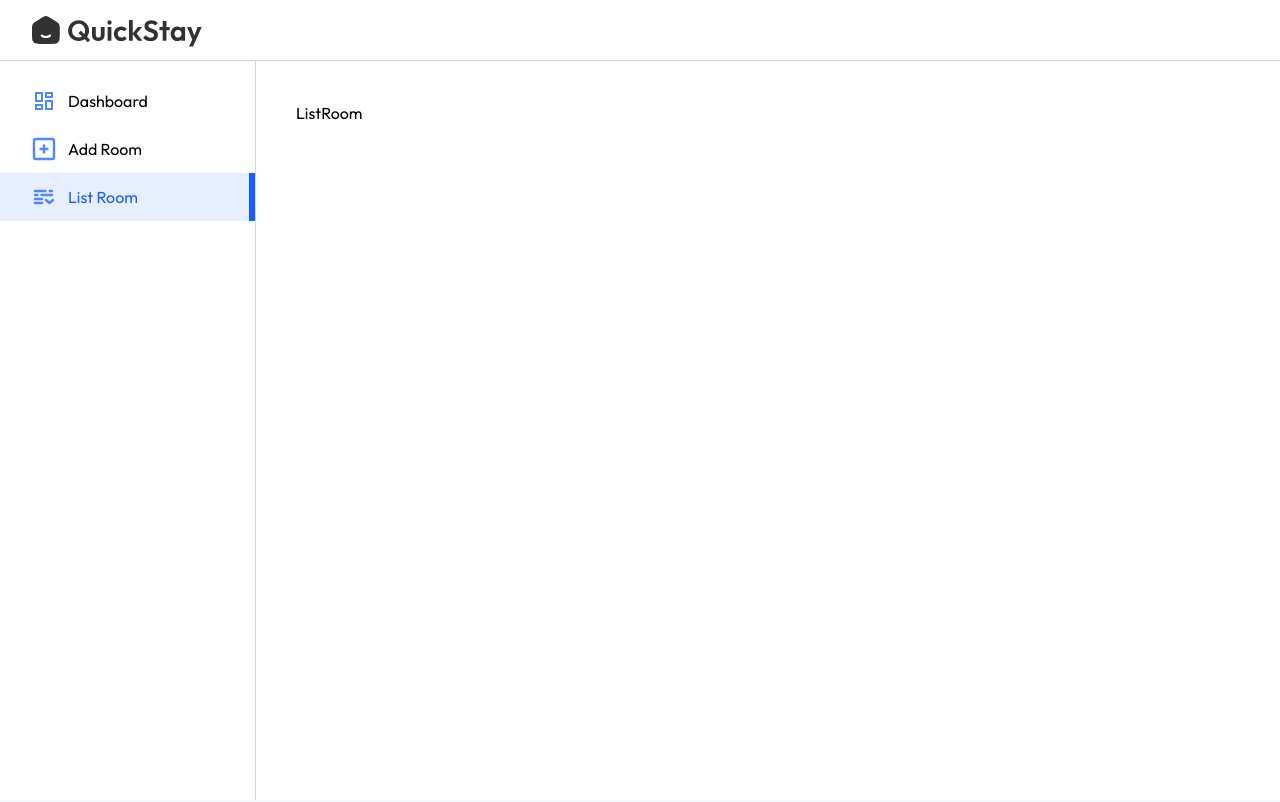
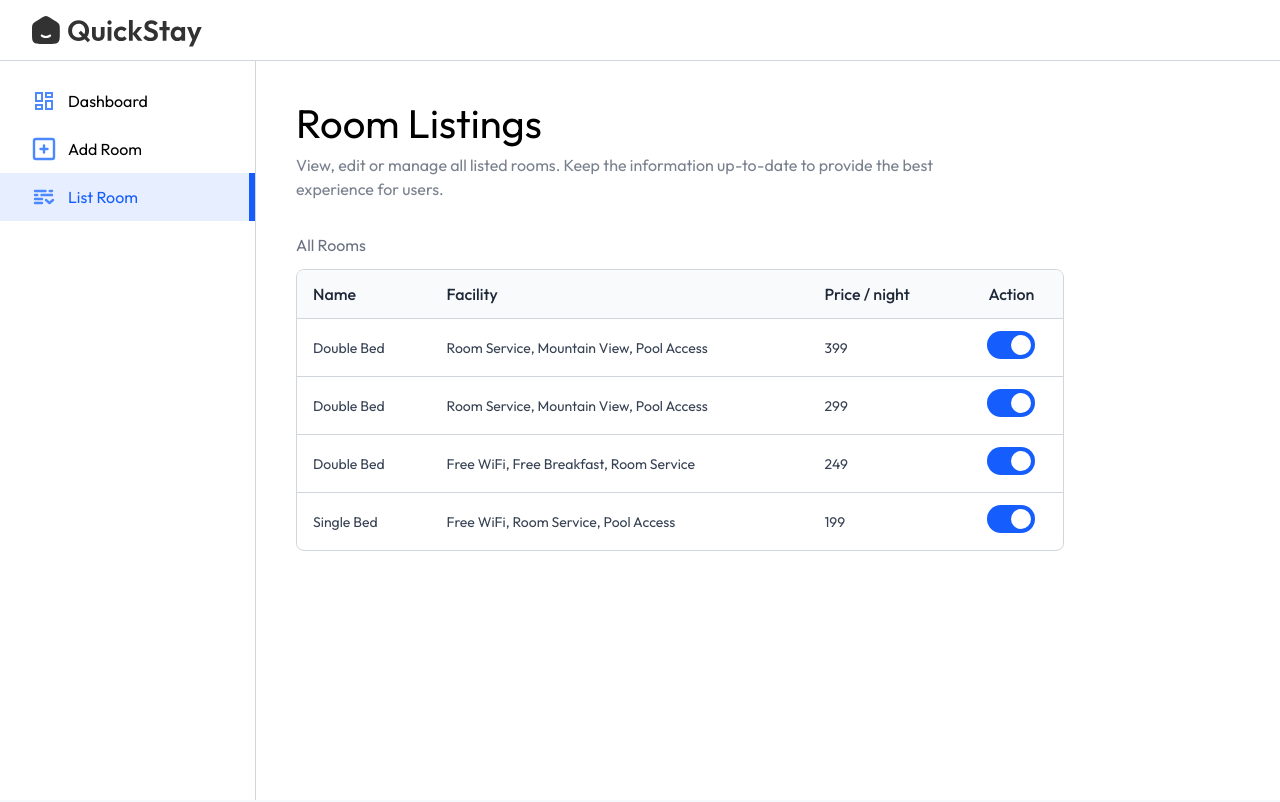
Before and after one commit to DhavitG/Havenly, a React (Vite) app in the folder client/: page /owner/list-room in a window 1280 px wide. Shown: the top 802 px of the page. Built offline with nearby package versions, Linux system fonts and the light colour scheme; no server answers; a web font is replaced by a local one.

Commit message:
List Room Page and frontend done

```diff
--- a/client/src/pages/hotelOwner/ListRoom.jsx
+++ b/client/src/pages/hotelOwner/ListRoom.jsx
@@ -1,7 +1,82 @@
-import React from "react";
+import React, { useState } from "react";
+import { roomsDummyData } from "../../assets/assets";
+import Title from "../../Components/Title";
 
 function ListRoom() {
-  return <div>ListRoom</div>;
+  const [rooms, setRooms] = useState(roomsDummyData);
+
+  return (
+    <div>
+      <Title
+        align="left"
+        font="outfit"
+        title="Room Listings"
+        subtitle="View, edit or manage all listed rooms. Keep the information up-to-date to provide the best experience for users."
+      />
+
+      <p className="text-gray-500 mt-8">All Rooms</p>
+
+      <div className="w-full max-w-3xl text-left border border-gray-300 rounded-lg max-h-80 overflow-y-scroll mt-3">
+        <table className="w-full">
+          <thead className="bg-gray-50">
+            <tr>
+              <th className="py-3 px-4 text-gray-800 font-medium">Name</th>
+              <th className="py-3 px-4 text-gray-800 font-medium max-sm:hidden">
+                Facility
+              </th>
+              <th className="py-3 px-4 text-gray-800 font-medium">
+                Price / night
+              </th>
+              <th className="py-3 px-4 text-gray-800 font-medium text-center">
+                Action
+              </th>
+            </tr>
+          </thead>
+
+          <tbody className="text-sm">
+            {rooms.map((item, index) => {
+              return (
+                <tr key={index}>
+                  <td className="py-3 px-4 text-gray-700 border-t border-gray-300 ">
+                    {item.roomType}
+                  </td>
+
+                  <td className="py-3 px-4 text-gray-700 border-t border-gray-300 max-sm:hidden">
+                    {item.amenities.join(", ")}
+                  </td>
+
+                  <td className="py-3 px-4 text-gray-700 border-t border-gray-300 ">
+                    {item.pricePerNight}
+                  </td>
+
+                  <td className="py-3 px-4 text-red-500 border-t border-gray-300 text-sm text-center ">
+                    <label className="relative inline-flex items-center cursor-pointer text-gray-900 gap-3">
+                      <input
+                        type="checkbox"
+                        className="sr-only peer"
+                        checked={item.isAvailable}
+                        onChange={() =>
+                          setRooms((prevRooms) =>
+                            prevRooms.map((room, i) =>
+                              i === index
+                                ? { ...room, isAvailable: !room.isAvailable }
+                                : room
+                            )
+                          )
+                        }
+                      />
+                      <div className="w-12 h-7 bg-slate-300 rounded-full peer peer-checked:bg-blue-600 transition-colors duration-200"></div>
+                      <span className="dot absolute left-1 top-1 w-5 h-5 bg-white rounded-full transition-transform duration-200 ease-in-out peer-checked:translate-x-5"></span>
+                    </label>
+                  </td>
+                </tr>
+              );
+            })}
+          </tbody>
+        </table>
+      </div>
+    </div>
+  );
 }
 
 export default ListRoom;
```
